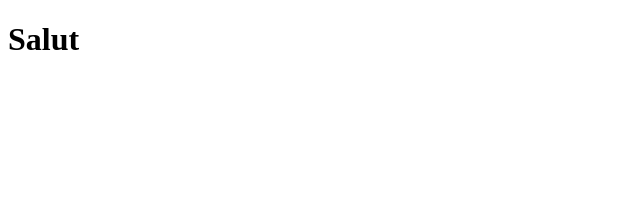
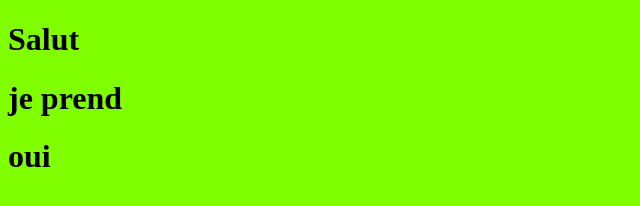
Before and after one commit to NassimHachem/OpenClassroomsProjects, a plain HTML site: page dossier sans titre/index.html in a window 1280 px wide. Shown: the whole page, without its empty margins (0-640 px from the left). Drawn offline with Linux system fonts and the light colour scheme.

Commit message:
Update index.html

```diff
--- a/dossier sans titre/index.html
+++ b/dossier sans titre/index.html
@@ -1,8 +1,15 @@
 <!DOCTYPE html>
 <html>
 
+    <head>
+        <meta charset="utf-8">
+        <link rel="stylesheet" href="style.css" >
+    </head>
+
     <body>
         <h1>Salut</h1>
+        <h1>je prend</h1>
+        <h1>oui</h1>
     </body>
 
 </html>
```
